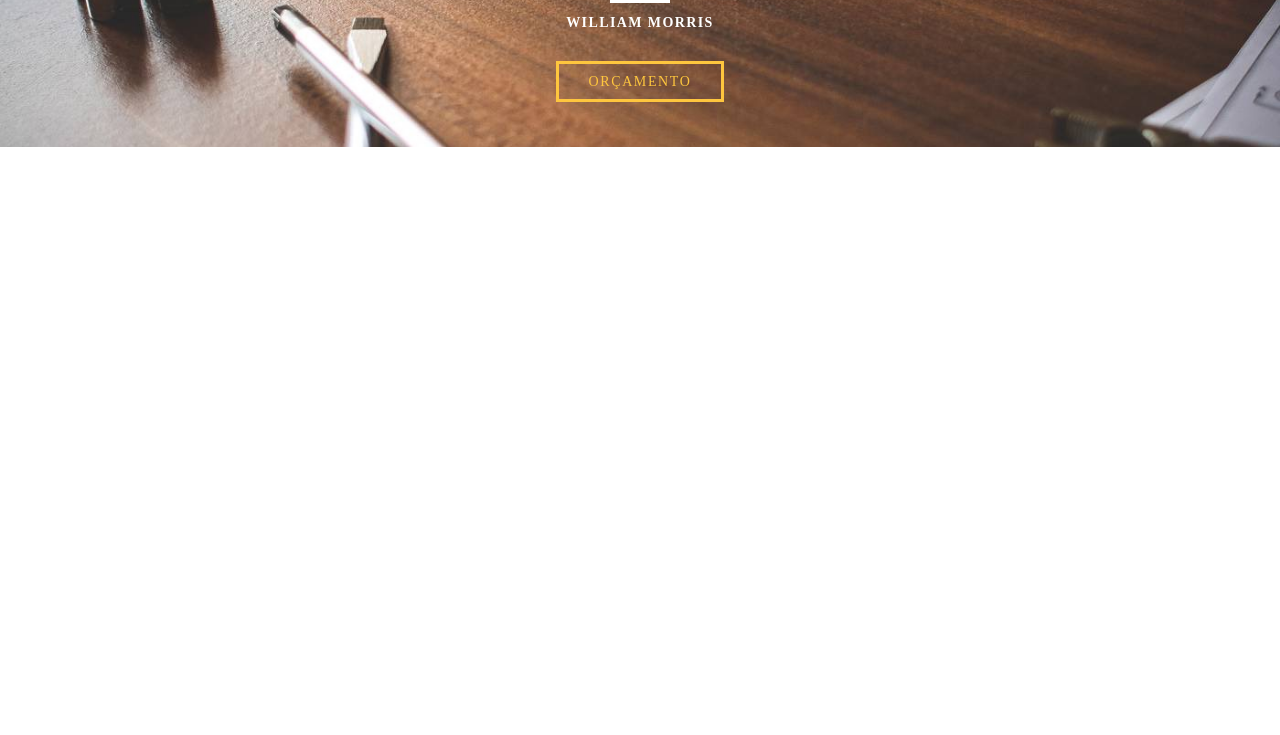
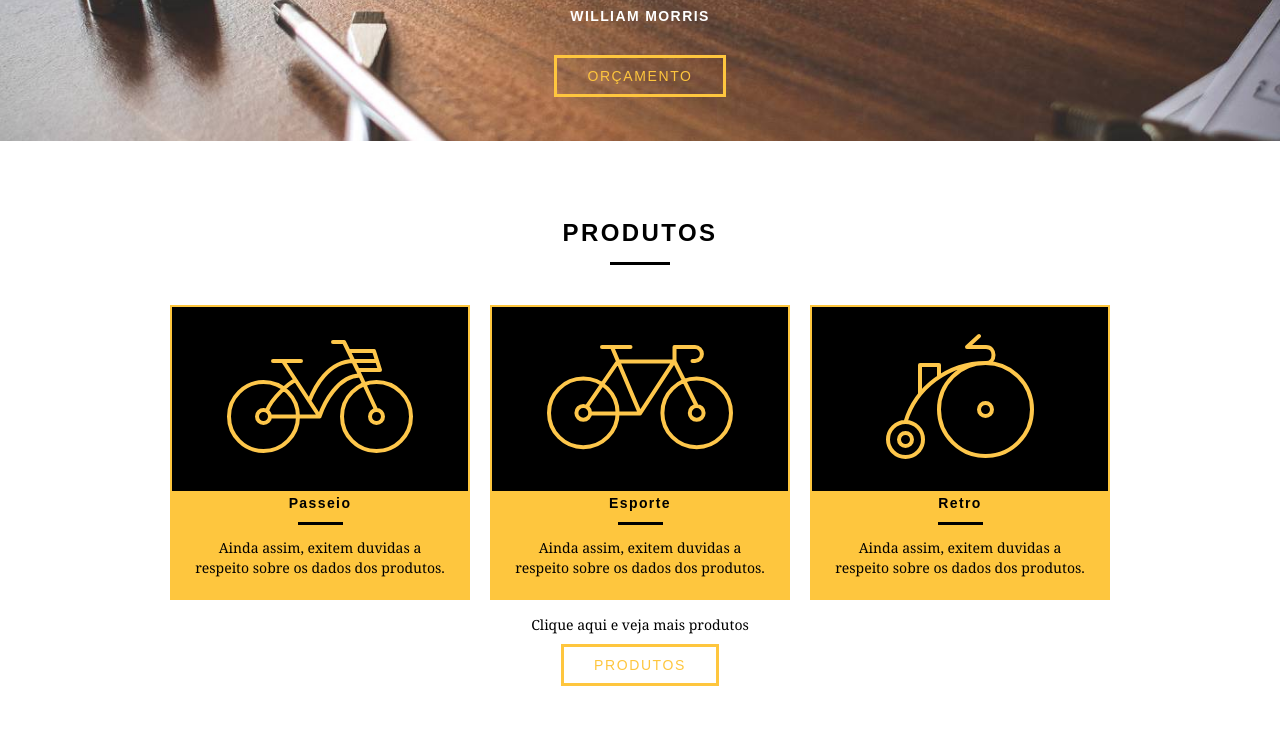
Before and after one commit to Valirio/Origamid-bikcraft, a plain HTML site: page index.html in a window 1280 px wide. Shown: the part 312-1047 px from the top of the page. Before the commit the page ends 800 px from the top, so only its background shows below. Drawn offline with Linux system fonts and the light colour scheme.

Commit message:
create page product orçamento, ajusted frist page

```diff
--- a/css/style.css
+++ b/css/style.css
@@ -1,4 +1,4 @@
-<<<<<<< HEAD
+
 /*Estilos Gerais*/
 
 body{
@@ -20,6 +20,36 @@ p{
   text-transform: uppercase;
   letter-spacing:.1rem;
 
+}
+.btn:hover{
+  color: #fff;
+  border-color: #fff;
+
+}
+.call .btn:hover{
+  color: #000;
+  border-color: #000;
+  font-weight: bold;
+}
+
+.subtitulo{
+  font-size: 24px;
+  line-height: 30px;
+  font-weight: bold;
+  letter-spacing: .1em;
+  color: #000;
+  text-transform: uppercase;
+  text-align: center;
+  margin-bottom: 40px;
+}
+
+.subtitulo:after{
+  content: "";
+  display: block;
+  width: 60px;
+  height: 3px;
+  background: #000;
+  margin: 14px auto 10px auto;
 }
 
 
@@ -61,7 +91,7 @@ p{
   height: 380px;
   background: url("../img/bg.jpg") no-repeat center;
   background-size: 100%;
-  margin-top: 96px;
+  margin-top: 90px;
   text-align: center;
   padding-top: 80px;
 }
@@ -101,6 +131,41 @@ p{
   letter-spacing: .1em;
 }
 
+.produtos{
+  padding: 60px 0;
+}
 
+.produtos_lista li{
+  background: #fec63e;
+  text-align: center;
+  padding: 2px;
+  margin-bottom: 15px;
+}
 
-/*Estilos Introdução*/
+.produtos_icone{
+  background: #000;
+  padding: 20px;
+}
+.produtos_lista li h3{
+  font-weight: bold;
+  font-size: 14px;
+  line-height: 25px;
+  letter-spacing: .1em;
+}
+.produtos_lista li h3:after{
+  content: "";
+  display: block;
+  width: 45px;
+  height: 3px;
+  background: #000;
+  margin: 6px auto 3px auto;
+}
+.produtos_lista li p{
+  padding: 10px 20px 20px 20px;
+}
+.call{
+  text-align: center;
+}
+.call p{
+  padding-bottom: 20px;
+}
--- a/index.html
+++ b/index.html
@@ -31,7 +31,44 @@
           <p>"Não tenha nada em sua casa que você não considere útil ou acredita ser bonito"</p>
           <cite>WILLIAM MORRIS</cite>
         </blockquote>
-        <a href="produtos.html" class="btn">Orçamento</a>
+        <a href="orcamento.html" class="btn">Orçamento</a>
+      </div>
+    </section>
+
+    <section class="produtos container">
+      <h2 class="subtitulo">Produtos</h2>
+      <ul class="produtos_lista">
+        <li class="grid-1-3">
+          <div class="produtos_icone">
+            <img src="img/produtos/passeio.svg" alt="passeio"/>
+          </div>
+          <h3>Passeio</h3>
+          <p>Ainda assim, exitem duvidas a respeito sobre os dados dos produtos.</p>
+        </li>
+      </ul>
+
+      <ul class="produtos_lista">
+        <li class="grid-1-3">
+          <div class="produtos_icone">
+            <img src="img/produtos/esporte.svg" alt="esporte"/>
+          </div>
+          <h3>Esporte</h3>
+          <p>Ainda assim, exitem duvidas a respeito sobre os dados dos produtos.</p>
+        </li>
+      </ul>
+
+      <ul class="produtos_lista">
+        <li class="grid-1-3">
+          <div class="produtos_icone">
+            <img src="img/produtos/retro.svg" alt="retro"/>
+          </div>
+          <h3>Retro</h3>
+          <p>Ainda assim, exitem duvidas a respeito sobre os dados dos produtos.</p>
+        </li>
+      </ul>
+      <div class="call">
+        <p>Clique aqui e veja mais produtos</p>
+        <a href="produto.html" class="btn">Produtos</a>
       </div>
     </section>
   </body>
```
Also changed, not shown: orcamento.html (added, +16 -0 lines), produto.html (added, +16 -0 lines), 2 other files.
